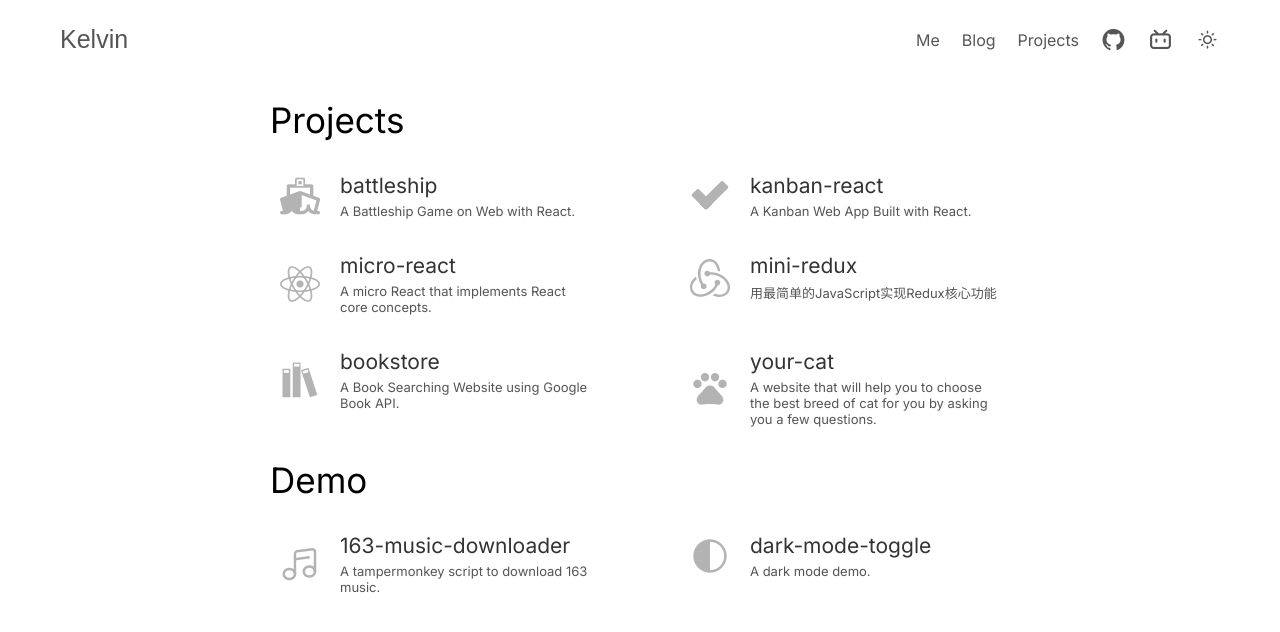
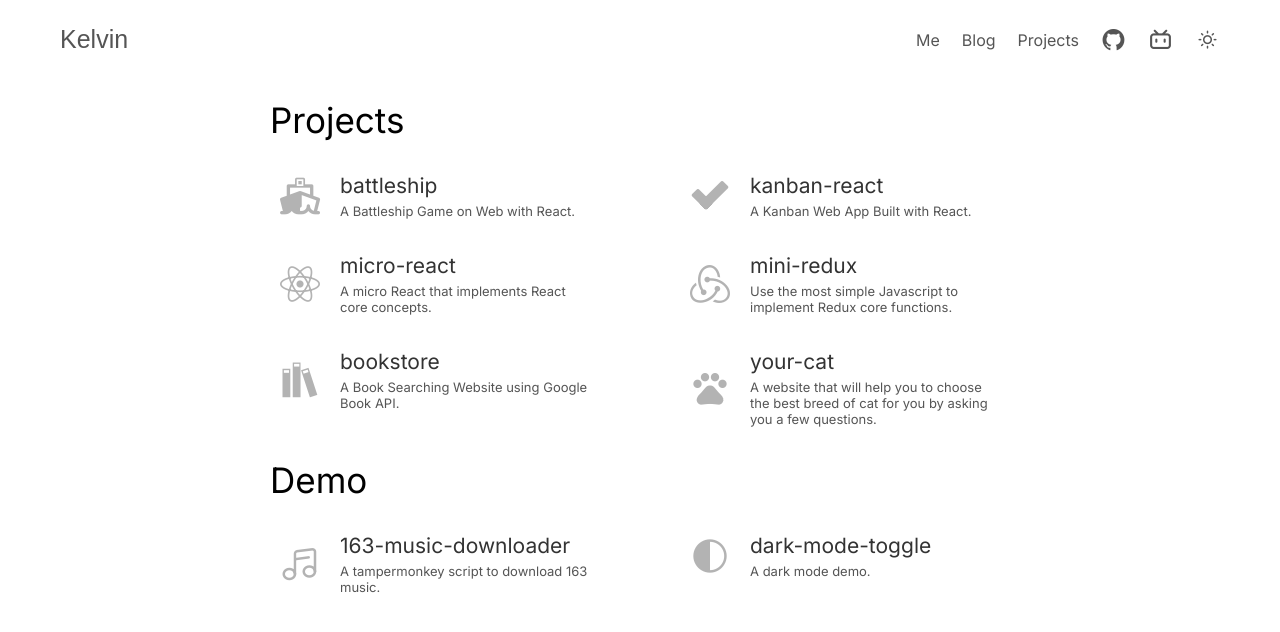
Before and after one commit to KelvinQiu802/portfolio, a Next.js app: page /project in a window 1280 px wide. Shown: the top 632 px of the page. Built offline with nearby package versions, Linux system fonts and the light colour scheme; a web font is replaced by a local one.

Commit message:
fix: en description

```diff
--- a/pages/project.js
+++ b/pages/project.js
@@ -28,7 +28,7 @@ const Project = () => {
           />
           <Item
             name='mini-redux'
-            description='用最简单的JavaScript实现Redux核心功能'
+            description='Use the most simple Javascript to implement Redux core functions.'
             icon='&#xe66c;'
             repo='https://github.com/KelvinQiu802/mini-redux'
           />
```
